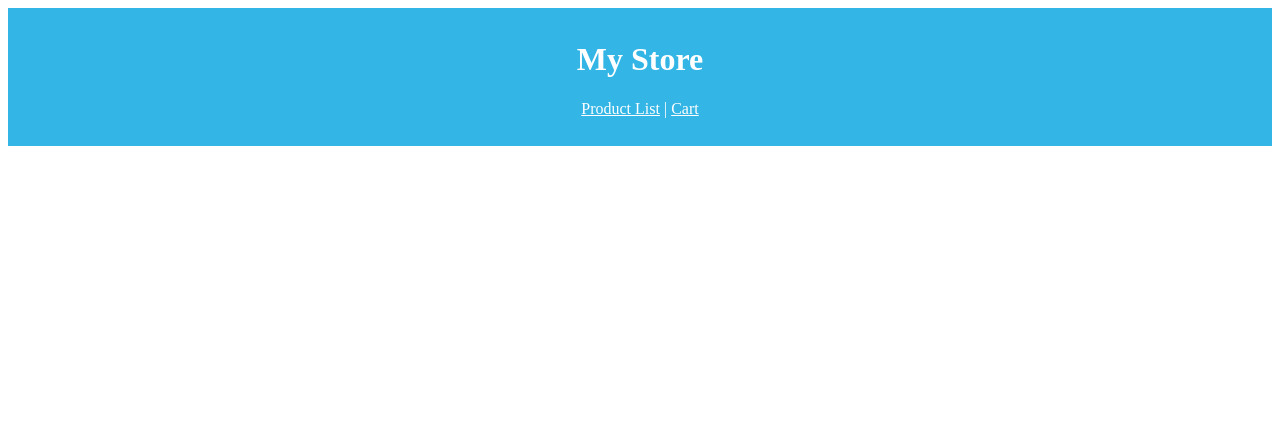
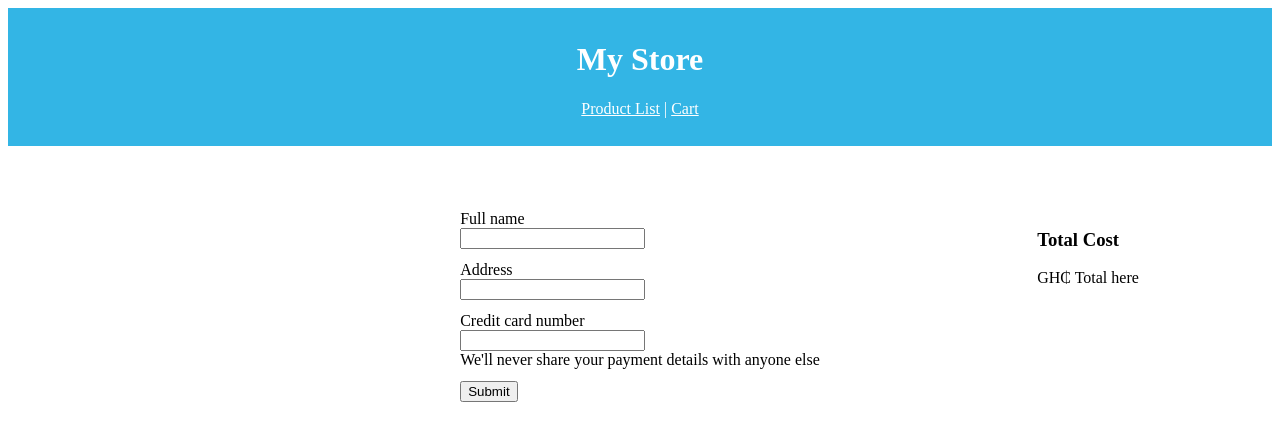
Before and after one commit to danielbontii/my-store, an Angular app: page /cart in a window 1280 px wide. Shown: the top 440 px of the page. Built offline with nearby package versions, Linux system fonts and the light colour scheme.

Commit message:
extracted cart item to a component

```diff
--- a/src/app/app.module.ts
+++ b/src/app/app.module.ts
@@ -10,6 +10,7 @@ import { ProductItemComponent } from './components/product-item/product-item.com
 import { ProductItemDetailComponent } from './components/product-item-detail/product-item-detail.component';
 import { HeaderComponent } from './layout/header/header.component';
 import { CartComponent } from './components/cart/cart.component';
+import { CartItemComponent } from './components/cart-item/cart-item.component';
 @NgModule({
   declarations: [
     AppComponent,
@@ -18,7 +19,8 @@ import { CartComponent } from './components/cart/cart.component';
     ProductItemDetailComponent,
     HeaderComponent,
     CartComponent,
-    CartComponent
+    CartComponent,
+    CartItemComponent
   ],
   imports: [
     BrowserModule,
--- /dev/null
+++ b/src/app/components/cart-item/cart-item.component.css
@@ -0,0 +1,23 @@
+/* STYLES PROVIDED BY UDACITY */
+img {
+  width: 100px;
+  border-radius: 10px;
+}
+.cart-item {
+  display: flex;
+  flex-direction: row;
+  margin-bottom: 20px;
+}
+
+.cart-item-details {
+  display: flex;
+  justify-content: center;
+  flex-direction: column;
+  align-items: left;
+  margin-left: 80px;
+}
+
+.number-input {
+  width: 80px;
+  text-align: center;
+}
--- /dev/null
+++ b/src/app/components/cart-item/cart-item.component.html
@@ -0,0 +1,15 @@
+<div class="cart-item" >
+  <img src="{{ item.url }}" alt="{{ item.name }}" />
+  <div class="cart-item-details">
+    <h2>{{ item.name }}</h2>
+    <p>GH&#8373; {{ item.price }}</p>
+    <label for="amount">Amount</label>
+    <input
+      type="number"
+      class="number-input"
+      name=""
+      id="amount"
+      value="{{ item.quantity }}"
+    />
+  </div>
+</div>
--- a/src/app/components/cart/cart.component.css
+++ b/src/app/components/cart/cart.component.css
@@ -1,3 +1,11 @@
+.block {
+  display: block;
+}
+.cost {
+  position: fixed;
+  margin-left: 70%;
+}
+
 /* STYLES PROVIDED BY UDACITY */
 img {
   width: 100px;
@@ -6,25 +14,6 @@ img {
 
 .form-margin {
   margin-bottom: 12px;
-}
-
-.cart-item {
-  display: flex;
-  flex-direction: row;
-  margin-bottom: 20px;
-}
-
-.cart-item-details {
-  display: flex;
-  justify-content: center;
-  flex-direction: column;
-  align-items: left;
-  margin-left: 80px;
-}
-
-.number-input {
-  width: 80px;
-  text-align: center;
 }
 
 .cart-container {
--- a/src/app/components/cart/cart.component.html
+++ b/src/app/components/cart/cart.component.html
@@ -1,22 +1,26 @@
-<div class="cart-container" *ngFor="let item of cartItems">
-  <!-- {{cartItems.length}} -->
-  <div class="cart-item" >
-    <img src="{{ item.url }}" alt="{{ item.name }}" />
-    <div class="cart-item-details">
-      <h2>{{ item.name }}</h2>
-      <p>GH&#8373; {{ item.price }}</p>
-      <label for="amount">Amount</label>
-      <input
-        type="number"
-        class="number-input"
-        name=""
-        id="amount"
-        value="{{ item.quantity }}"
-      />
-    </div>
+
+<div class="cart-container">
+  <div>
+    <app-cart-item *ngFor="let item of cartItems" [item]="item"></app-cart-item>
   </div>
-  <!-- <div class="cart-panel">
-    <label for="name">Full name</label>
-    <input type="text" name="" id="name" />
-  </div> -->
+
+  <form class="cart-panel">
+
+    <label for="name" class="block">Full name</label>
+    <input type="text" class="block form-margin" name="" id="name" />
+
+    <label for="address" class="block">Address</label>
+    <input type="text" class="block form-margin" name="" id="address" />
+
+    <label for="creditcard" class="block">Credit card number</label>
+    <input type="text" class="block" name="" id="creditcard" />
+    <span class="form-margin block">
+      We'll never share your payment details with anyone else
+    </span>
+    <input type="submit" value="Submit" />
+  </form>
+  <div class="cost">
+    <h3>Total Cost</h3>
+    <p> GH&#8373; Total here</p>
+  </div>
 </div>
--- a/src/app/components/product-list/product-list.component.css
+++ b/src/app/components/product-list/product-list.component.css
@@ -1,10 +1,6 @@
-/* STYLES PROVIDED BY UDACITY */
-
 .product-index {
-  display: flex;
-  flex-wrap: wrap;
-  justify-content: space-between;
-  /* max-width: 1024px; */
+  display: grid;
+  grid-template-columns: repeat(3, 1fr);
   margin-bottom: 64px;
 }
 
@@ -12,3 +8,14 @@
   display: flex;
   justify-content: center;
 }
+
+@media (max-width: 480px) {
+  .product-index {
+    grid-template-columns: repeat(1, 1fr);
+  }
+}
+@media (min-width: 481px) and (max-width: 768px) {
+  .product-index {
+    grid-template-columns: repeat(2, 1fr);
+  }
+}
```
Also changed, not shown: src/app/components/cart-item/cart-item.component.ts (added, +11 -0 lines), 1 other file (tests, documents, lock files or other folders).
